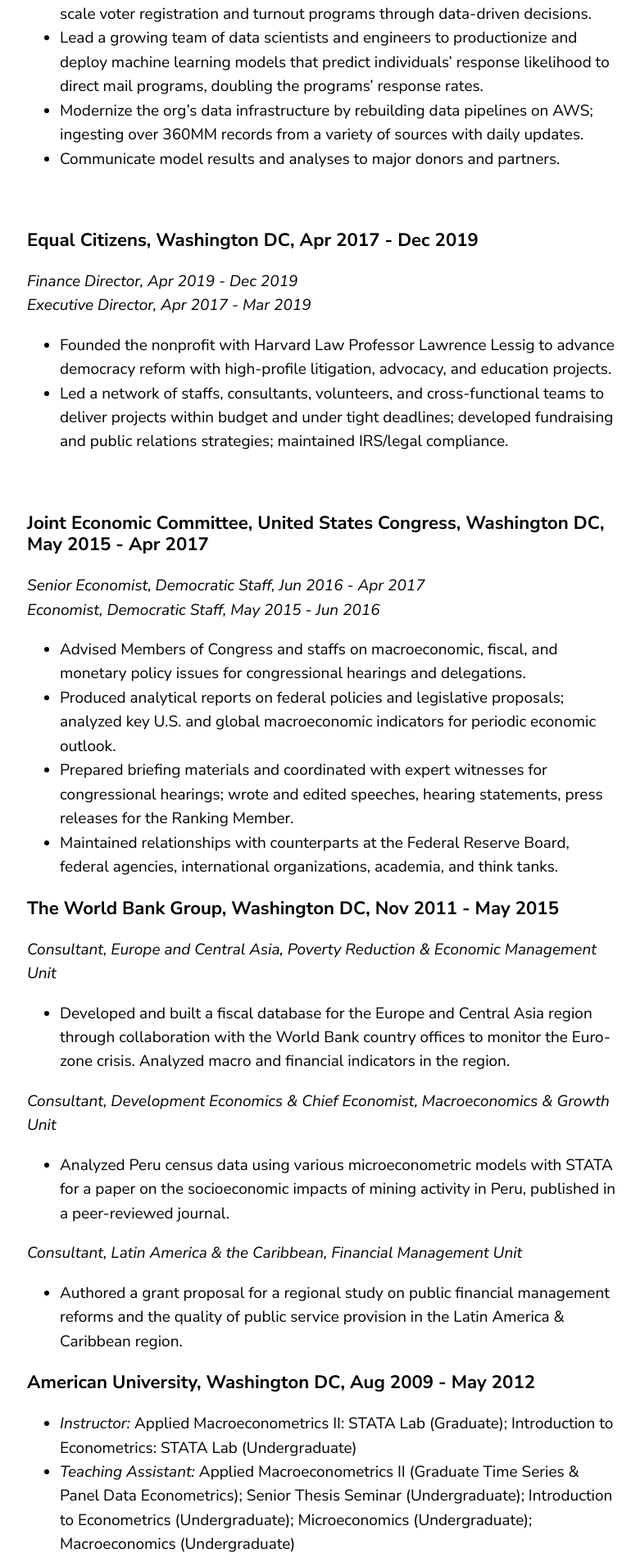
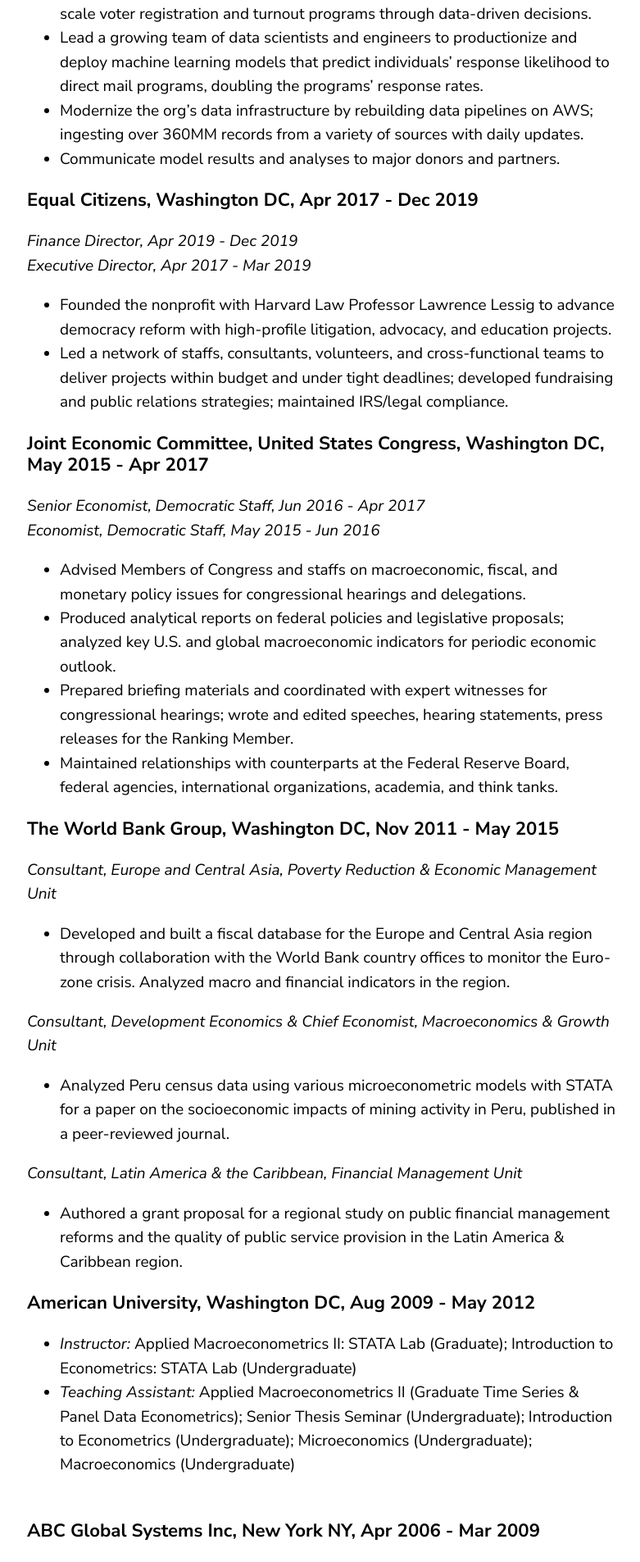
Before and after one commit to phoebetwong/phoebetwong.github.io, a Jekyll site: the page built from resume.md, in a window 1280 px wide. Shown: the part 1781-3686 px from the top of the page at 82% size, without its empty margins (67-848 px from the left). Built offline with Jekyll 4.4.1, drawn with Linux system fonts in a browser that asks for light colours; a script that is not in the unit is left out.

Commit message:
about index resume update1

```diff
--- a/resume.md
+++ b/resume.md
@@ -36,7 +36,6 @@
 - Lead a growing team of data scientists and engineers to productionize and deploy machine learning models that predict individuals’ response likelihood to direct mail programs, doubling the programs’ response rates.
 - Modernize the org’s data infrastructure by rebuilding data pipelines on AWS; ingesting over 360MM records from a variety of sources with daily updates.
 - Communicate model results and analyses to major donors and partners.
-
 <br>
 
 ### Equal Citizens, Washington DC, Apr 2017 - Dec 2019
@@ -44,13 +43,11 @@
 *Executive Director, Apr 2017 - Mar 2019*
 -	Founded the nonprofit with Harvard Law Professor Lawrence Lessig to advance democracy reform with high-profile litigation, advocacy, and education projects.
 - Led a network of staffs, consultants, volunteers, and cross-functional teams to deliver projects within budget and under tight deadlines; developed fundraising and public relations strategies; maintained IRS/legal compliance.
-
 <br>
 
 ### Joint Economic Committee, United States Congress, Washington DC, May 2015 - Apr 2017
 *Senior Economist, Democratic Staff, Jun 2016 - Apr 2017*<br>
 *Economist, Democratic Staff, May 2015 - Jun 2016*
-
 -	Advised Members of Congress and staffs on macroeconomic, fiscal, and monetary policy issues for congressional hearings and delegations.
 -	Produced analytical reports on federal policies and legislative proposals; analyzed key U.S. and global macroeconomic indicators for periodic economic outlook.
 -	Prepared briefing materials and coordinated with expert witnesses for congressional hearings; wrote and edited speeches, hearing statements, press releases for the Ranking Member.
@@ -85,8 +82,8 @@
 *Research Assistant Intern, Global Policy Section, Economics and Social Policy Unit*
 -	Supported Senior Programme Officers in policy analyses for the State of the World’s Children and other UNICEF companion publications using child poverty data.
 -	Assisted in building a SQL database for data from the Poverty Reduction Strategy Papers, which included a broad range of demographic and social indicators on 58 developing countries.
+<br>
 
-<br>
 ## Awards & Honors
 ---
 - Most Influential Article of the Year, Towards Data Science, 2019
```
